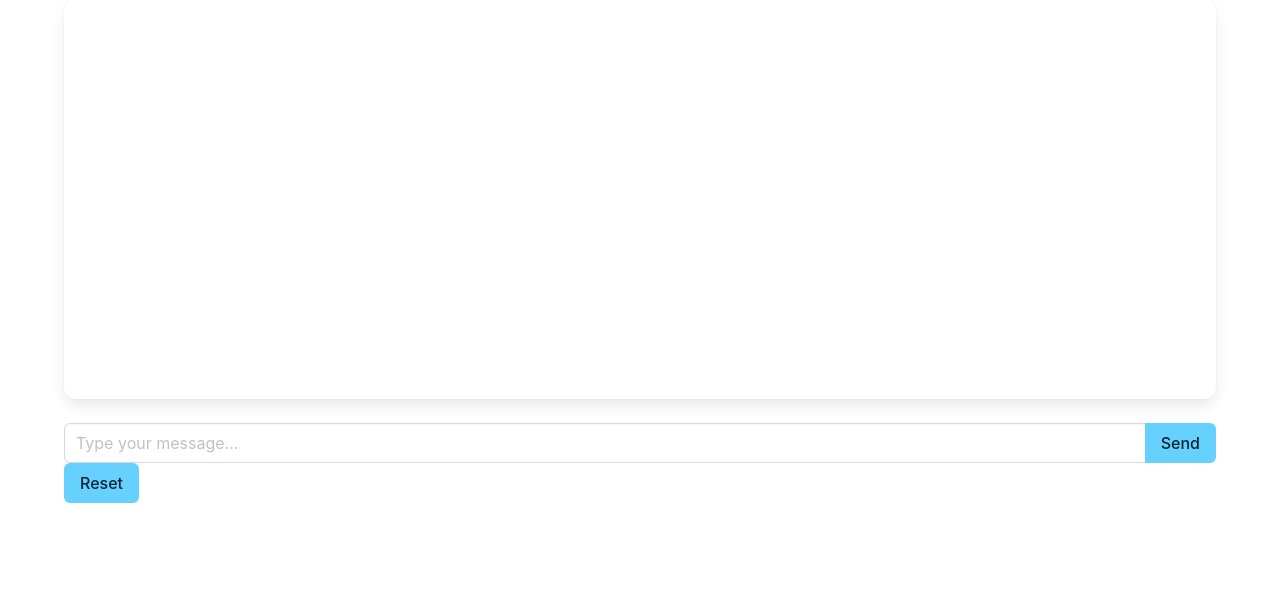
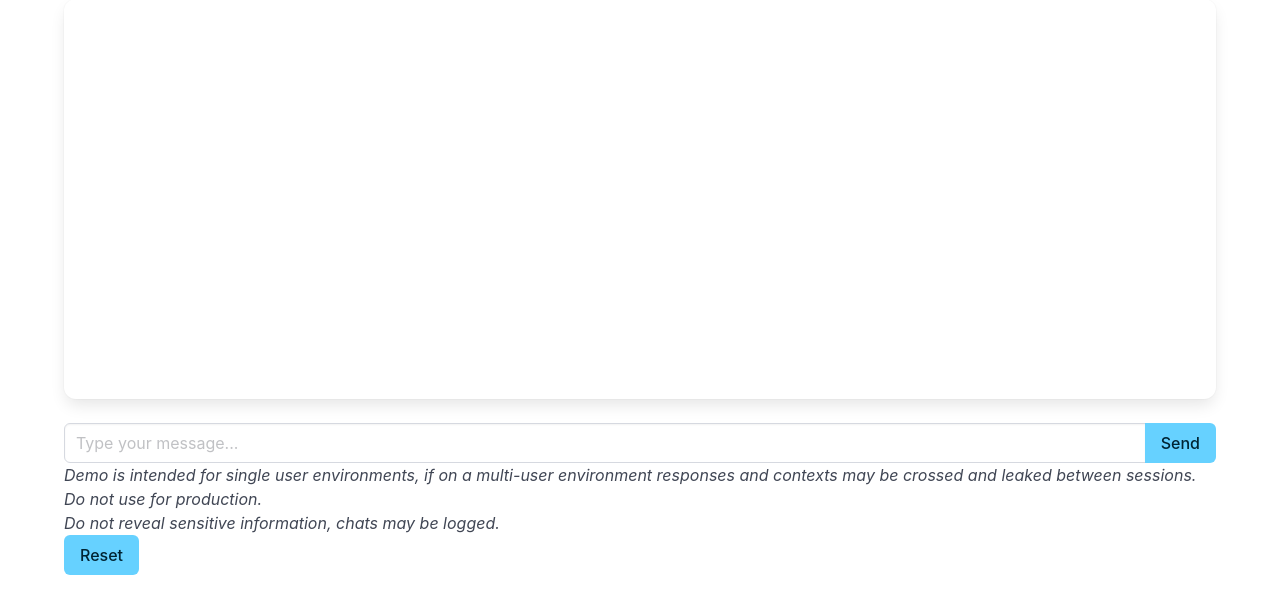
Before and after one commit to CharlesPDX/system_friends, a FastAPI app: page / in a window 1280 px wide. Shown: the part 127-741 px from the top of the page. Run offline with FastAPI, Linux system fonts and the light colour scheme; some libraries are stand-ins or nearby versions.

Commit message:
Add notice

```diff
--- a/templates/index.html
+++ b/templates/index.html
@@ -145,6 +145,9 @@
                             </div>
                         </div>
                     </form>
+                    <p><em>Demo is intended for single user environments, if on a multi-user environment responses and contexts may be crossed and leaked between sessions.<br/>
+                        Do not use for production.<br/>
+                        Do not reveal sensitive information, chats may be logged.<br/></em></p>
                     <div class="control">
                         <button class="button is-info" type="submit" hx-post="/reset" hx-swap="none">Reset</button>
                     </div>
```
